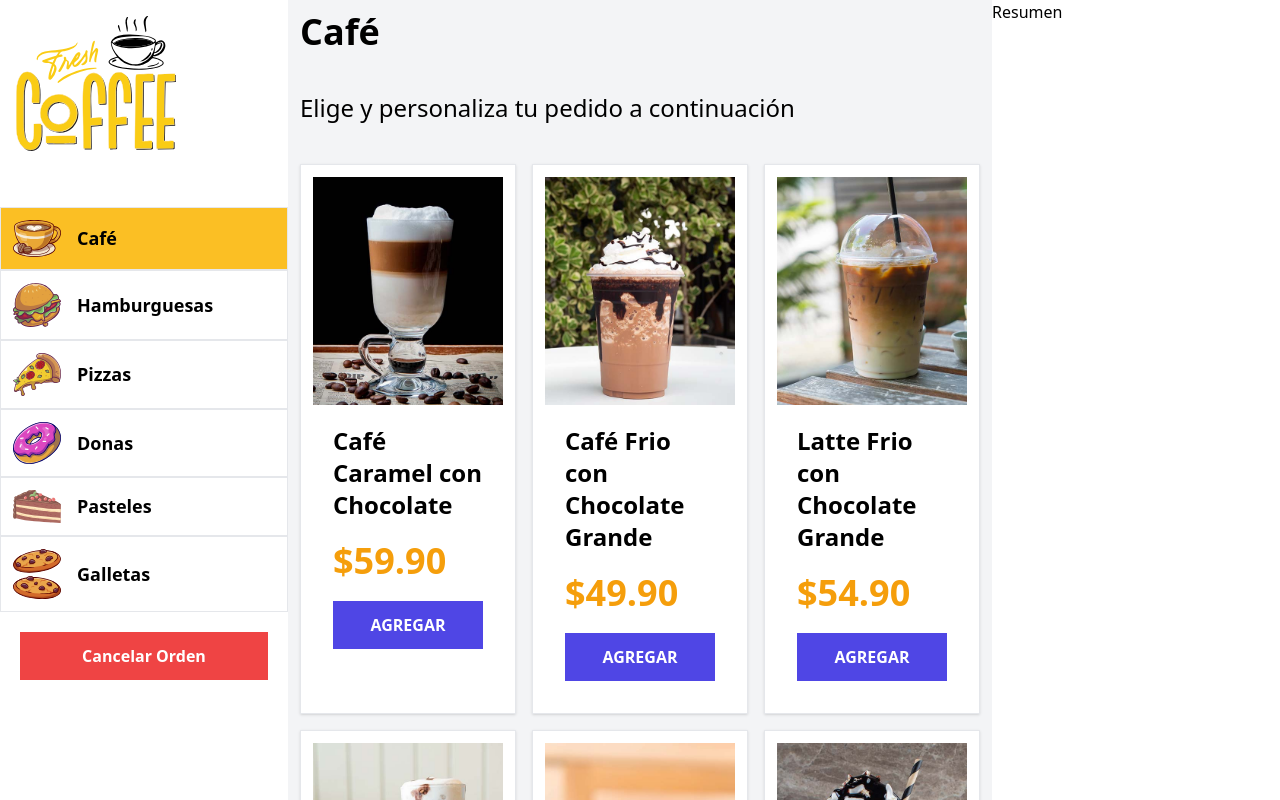
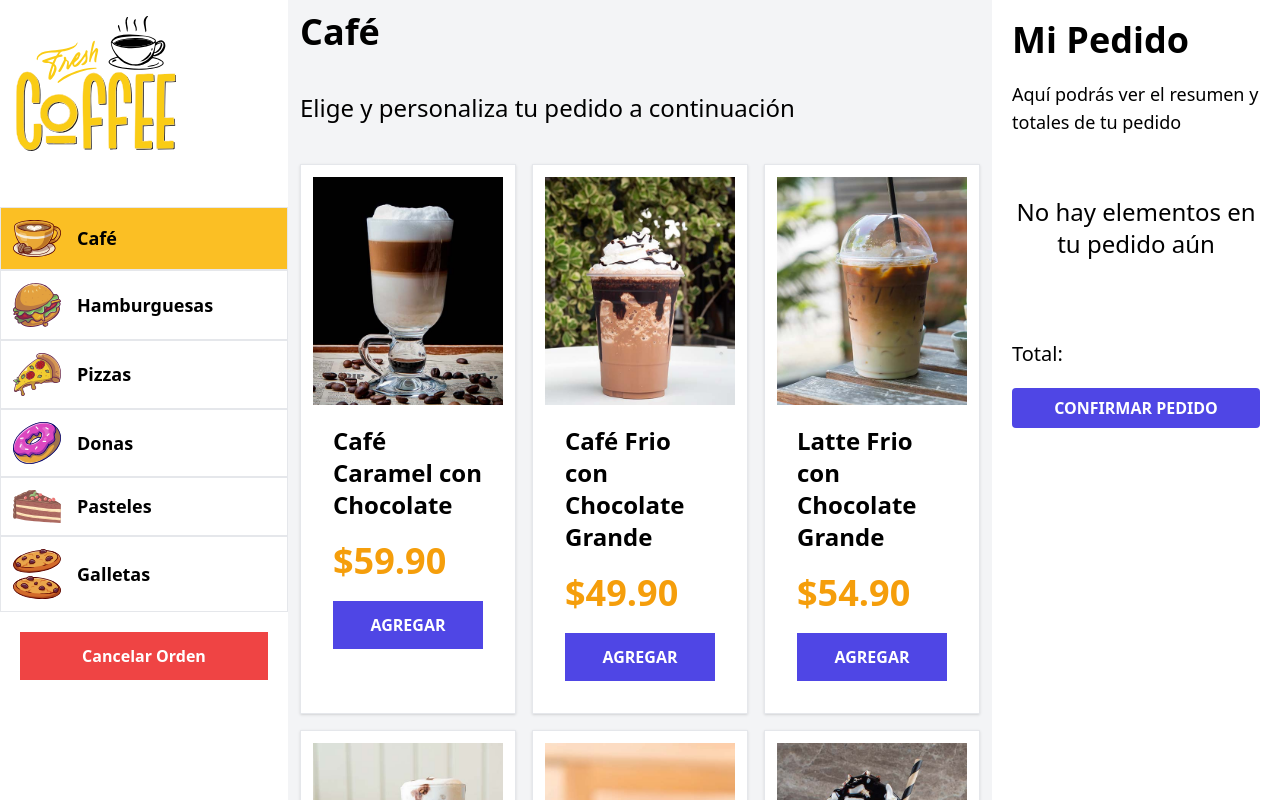
Before and after one commit to albertosanchezc/React-quiosco, a React (Vite) app: page / in a window 1280 px wide. Built offline with nearby package versions, Linux system fonts and the light colour scheme.

Commit message:
Añadir elementos al pedido

```diff
--- a/src/components/ModalProducto.jsx
+++ b/src/components/ModalProducto.jsx
@@ -3,7 +3,7 @@
 import { formatearDinero } from "../helpers"
 
 export default function ModalProducto() {
-    const { producto, handleClickModal } = useQuiosco()
+    const { producto, handleClickModal, handleAgregarPedido } = useQuiosco()
     const [cantidad, setCantidad] = useState(1)
 
     return (
@@ -63,6 +63,7 @@
                 <button
                     type="button"
                     className="bg-indigo-600 hover:bg-indigo-800 px-5 py-2 mt-5 text-white font-bold uppercase rounded"
+                    onClick={() => handleAgregarPedido({...producto, cantidad})}
                 >
                     Añadir al pedido
                 </button>
--- a/src/components/Resumen.jsx
+++ b/src/components/Resumen.jsx
@@ -1,7 +1,43 @@
-import React from 'react'
+import useQuiosco from "../hooks/useQuiosco"
 
 export default function Resumen() {
+  const {pedido} = useQuiosco();
+
   return (
-    <div className='w-72'>Resumen</div>
+    <aside className='w-72 h-screen overflow-y-scroll p-5'>
+      <h1 className="text-4xl font-black">
+        Mi Pedido
+      </h1>
+
+      <p className="text-lg my-5">
+        Aquí podrás ver el resumen y totales de tu pedido
+      </p>
+      <div className="py-10">
+        {pedido.length === 0 ? (
+          <p className="text-center text-2xl">
+            No hay elementos en tu pedido aún
+          </p>
+        ) : (
+          <p className="text-center text-2xl">
+            Si hay algo
+          </p>
+
+        )}
+      </div>
+
+      <p className="text-xl mt-10">
+        Total: {''}
+      </p>
+
+        <form  className="w-full">
+          <div className="mt-5">
+            <input
+              type="submit"
+              className="bg-indigo-600 hover:bg-indigo-800 px-5 py-2 rounded uppercase text-white font-bold text-center w-full cursor-pointer"
+              value='Confirmar Pedido'
+            />
+          </div>
+        </form>
+    </aside>
   )
 }
--- a/src/context/QuioscoProvider.jsx
+++ b/src/context/QuioscoProvider.jsx
@@ -8,7 +8,7 @@
     const [categoriaActual, setcategoriaActual] = useState(categorias[0]);
     const [modal, setModal] = useState(false);
     const [producto, setProducto] = useState({});
-
+    const [pedido, setPedido] = useState([])
 
     const handleClickModal = () => {
         setModal(!modal)
@@ -25,6 +25,11 @@
         setProducto(producto)
     }
 
+    const handleAgregarPedido = ({categoria_id, imagen, ...producto}) => {
+        setPedido([...pedido,producto])
+
+    }
+
     return (
         <QuioscoContext.Provider
             value={{
@@ -34,7 +39,9 @@
                 modal,
                 handleClickModal,
                 producto,
-                handleSetProducto
+                handleSetProducto,
+                pedido,
+                handleAgregarPedido
             }}
 
 
```
